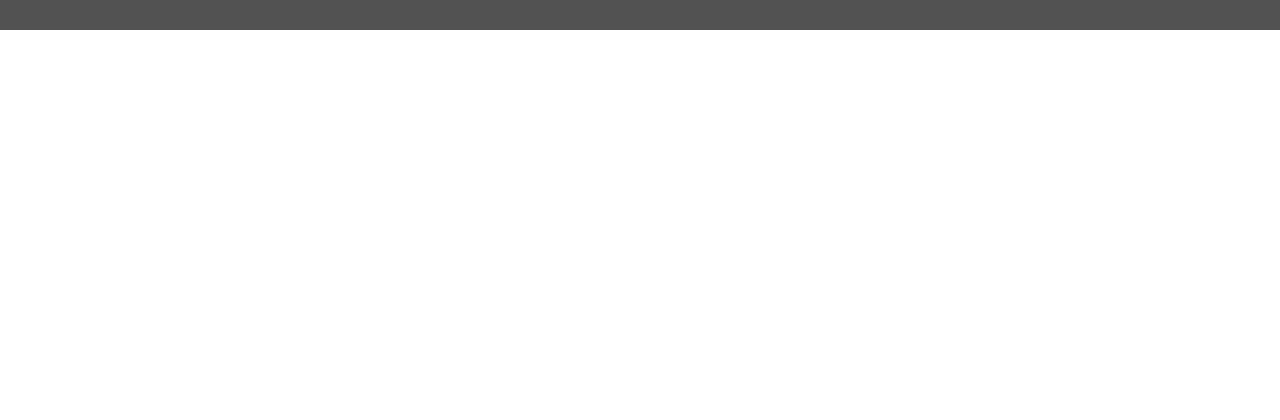
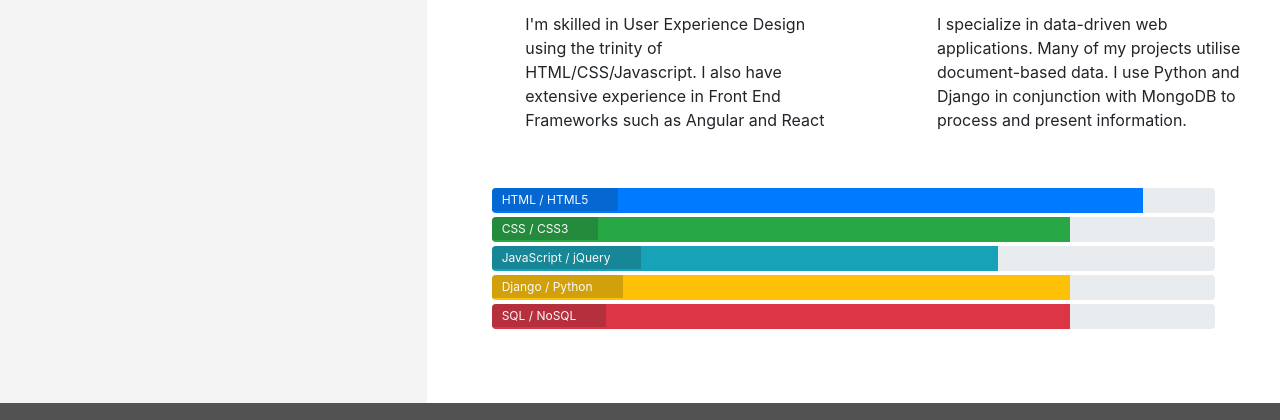
Before and after one commit to VeronicaLourens/resume, a plain HTML site: page resume.html in a window 1280 px wide. Shown: the part 499-919 px from the top of the page. Before the commit the page ends 800 px from the top, so only its background shows below. Drawn offline with nearby package versions, Linux system fonts and the light colour scheme.

Commit message:
Add content and styling to resume.html.

```diff
--- a/assets/css/style.css
+++ b/assets/css/style.css
@@ -274,3 +274,25 @@ footer {
     position: relative;
     width: 60%;
 }
+
+/*--------------------------skills */
+
+.progress {
+    position: relative;
+    height: 25px;
+    margin-bottom: 4px;
+}
+
+.progress-type {
+    position: absolute;
+    left: 0px;
+    font-weight: 400;
+    padding: 3px 30px 2px 10px;
+    color: #fafafa;
+    background-color: rgba(25, 25, 25, 0.2);
+
+}
+
+.progress-section {
+    margin: 40px 20px;
+}
--- a/resume.html
+++ b/resume.html
@@ -34,7 +34,7 @@
                                         aria-hidden="true"></i><span>Home</span></a>
                             </li>
                             <li class="col-6 col-sm-3 list-inline-item ui-menu-color-resume menuitem">
-                                <a href="#" class="hvr-sweep-to-bottom"><i class="fa fa-graduation-cap"
+                                <a href="resume.html" class="hvr-sweep-to-bottom"><i class="fa fa-graduation-cap"
                                         aria-hidden="true"></i><span>Resume</span></a>
                             </li>
                             <li class="col-6 col-sm-3 list-inline-item ui-menu-color-contact menuitem">
@@ -53,6 +53,95 @@
     </header>
 
     <section class="container-fluid">
+        <div class="row row-table">
+            <div class="col-md-4 bg-color-person-info section-column">
+                <div class="row">
+                    <div class="col-12">
+                        <h3 class="section-heading uppercase">Work History</h3>
+                    </div>
+                </div>
+
+            </div>
+            <div class="col-md-8 bg-color-three-reasons section-column">
+                <div class="row">
+                    <div class="col">
+                        <h3 class="section-heading uppercase">My Skills</h3>
+                    </div>
+                </div>
+                <div class="row">
+                    <div class="col-10 offset-1 offset-sm-0 col-sm-4 col-md-6">
+                        <div class="row">
+                            <div class="col-2">
+                                <i class="three-reasons-icon fa fa-tv" aria-hidden="true"></i>
+                            </div>
+                            <div class="col-10">
+                                <h4 class="three-reasons-heading uppercase">Frond End</h4>
+                                <p>
+                                     I'm skilled in User Experience Design using the trinity of HTML/CSS/Javascript. I
+                                     also have extensive experience in Front End Frameworks such as Angular and React
+                                </p>
+                            </div>
+                        </div>
+                    </div>
+                    <div class="col-10 offset-1 offset-sm-0 col-sm-4 col-md-6">
+                        <div class="row">
+                            <div class="col-2">
+                                <i class="three-reasons-icon fa fa-gears" aria-hidden="true"></i>
+                            </div>
+                            <div class="col-10">
+                                <h4 class="three-reasons-heading uppercase">Back End</h4>
+                                <p>
+                                    I specialize in data-driven web applications. Many of my projects utilise
+                                    document-based data. I use Python and Django in conjunction with MongoDB to process
+                                    and present information.
+                                </p>
+                            </div>
+                        </div>
+                    </div>
+                </div>
+
+                <div class="row progress-section">
+                    <div class="col">
+                        <div class="progress">
+                            <div class="progress-bar" role="progressbar" aria-valuenow="90" aria-valuemin="0"
+                                aria-valuemax="100" style="width:90%;">
+                                <span class="sr-only">90% complete</span>
+                            </div>
+                            <span class="progress-type">HTML / HTML5</span>
+                        </div>
+                        <div class="progress">
+                            <div class="progress-bar bg-success" role="progressbar" aria-valuenow="80" aria-valuemin="0"
+                                aria-valuemax="100" style="width:80%;">
+                                <span class="sr-only">80% complete</span>
+                            </div>
+                            <span class="progress-type">CSS / CSS3</span>
+                        </div>
+                        <div class="progress">
+                            <div class="progress-bar bg-info" role="progressbar" aria-valuenow="70" aria-valuemin="0"
+                                aria-valuemax="100" style="width:70%;">
+                                <span class="sr-only">70% complete</span>
+                            </div>
+                            <span class="progress-type">JavaScript / jQuery</span>
+                        </div>
+                        <div class="progress">
+                            <div class="progress-bar bg-warning" role="progressbar" aria-valuenow="80" aria-valuemin="0"
+                                aria-valuemax="100" style="width:80%;">
+                                <span class="sr-only">80% complete</span>
+                            </div>
+                            <span class="progress-type">Django / Python</span>
+                        </div>
+                        <div class="progress">
+                            <div class="progress-bar bg-danger" role="progressbar" aria-valuenow="80" aria-valuemin="0"
+                                aria-valuemax="100" style="width:80%;">
+                                <span class="sr-only">80% complete</span>
+                            </div>
+                            <span class="progress-type">SQL / NoSQL</span>
+                        </div>
+                    </div>
+                </div>
+            </div>
+        </div>
+
 
 
     </section>
```
Also changed, not shown: contact.html (+0 -3 lines), index.html (+3 -3 lines).
